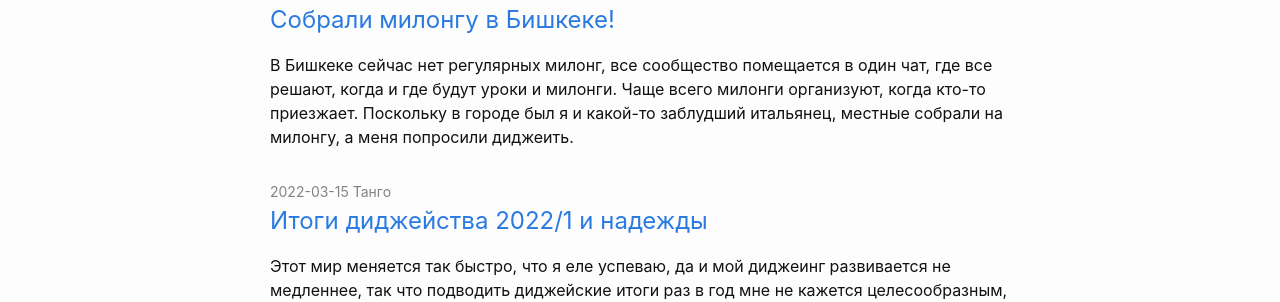
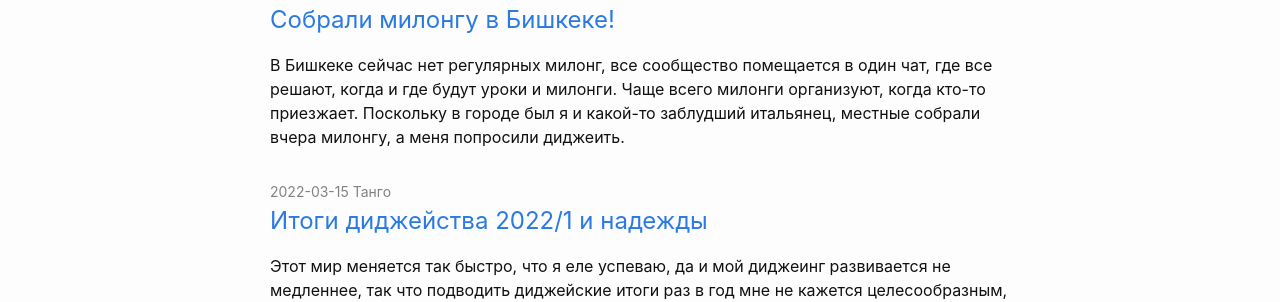
Before and after one commit to ilandikov/ilandikov.github.io, a Jekyll site: the page built from index.markdown, in a window 1280 px wide. Shown: the part 538-840 px from the top of the page. Built offline with Jekyll 4.4.1, drawn with Linux system fonts in a browser that asks for light colours.

Commit message:
Fix last post

```diff
--- a/tango/_posts/2022-03-25-sobrali-milongu.markdown
+++ b/tango/_posts/2022-03-25-sobrali-milongu.markdown
@@ -5,9 +5,9 @@
 category: tango
 ---
 
-В Бишкеке сейчас нет регулярных милонг, все сообщество помещается в один чат, где все решают, когда и где будут уроки и милонги. Чаще всего милонги организуют, когда кто-то приезжает. Поскольку в городе был я и какой-то заблудший итальянец, местные собрали на милонгу, а меня попросили диджеить.<!--more-->
+В Бишкеке сейчас нет регулярных милонг, все сообщество помещается в один чат, где все решают, когда и где будут уроки и милонги. Чаще всего милонги организуют, когда кто-то приезжает. Поскольку в городе был я и какой-то заблудший итальянец, местные собрали вчера милонгу, а меня попросили диджеить.<!--more-->
 
-Я начал танцевать в Марселе, где нет большого танго-сообщества, вечеринок мало, так что каждая из них - праздник. Настроение очень отличается от городов с большими сообществами, как Москва или Сеул (Если не пошел танцевать сегодня, то всегда есть возможность завтра или послезавтра). Так что в первую очередь для местных это был именно праздник, событие, было очень приятно это ощущать.
+Я начал танцевать в Марселе, где не было большого танго-сообщества, вечеринок мало, так что каждая из них - праздник. Настроение очень отличается от городов с большими сообществами, как Москва или Сеул (Если не пошел танцевать сегодня, то всегда есть возможность завтра или послезавтра). Так что в первую очередь для местных это был именно праздник, событие, было очень приятно это ощущать.
 
 У меня был опыт милонг для новичков, был опыт милонг для «бывалых», но таких диджейских сетов у меня не было, изначальные условия, о которых я был в курсе:
 
```
